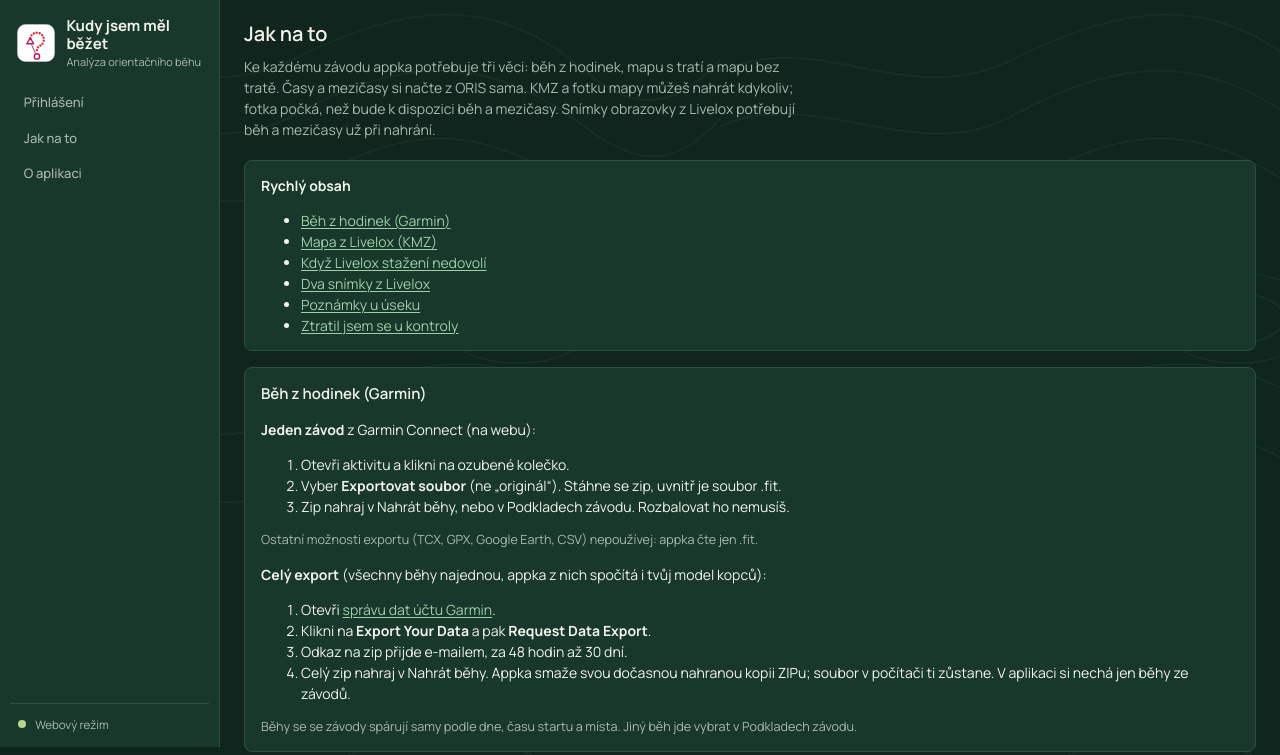
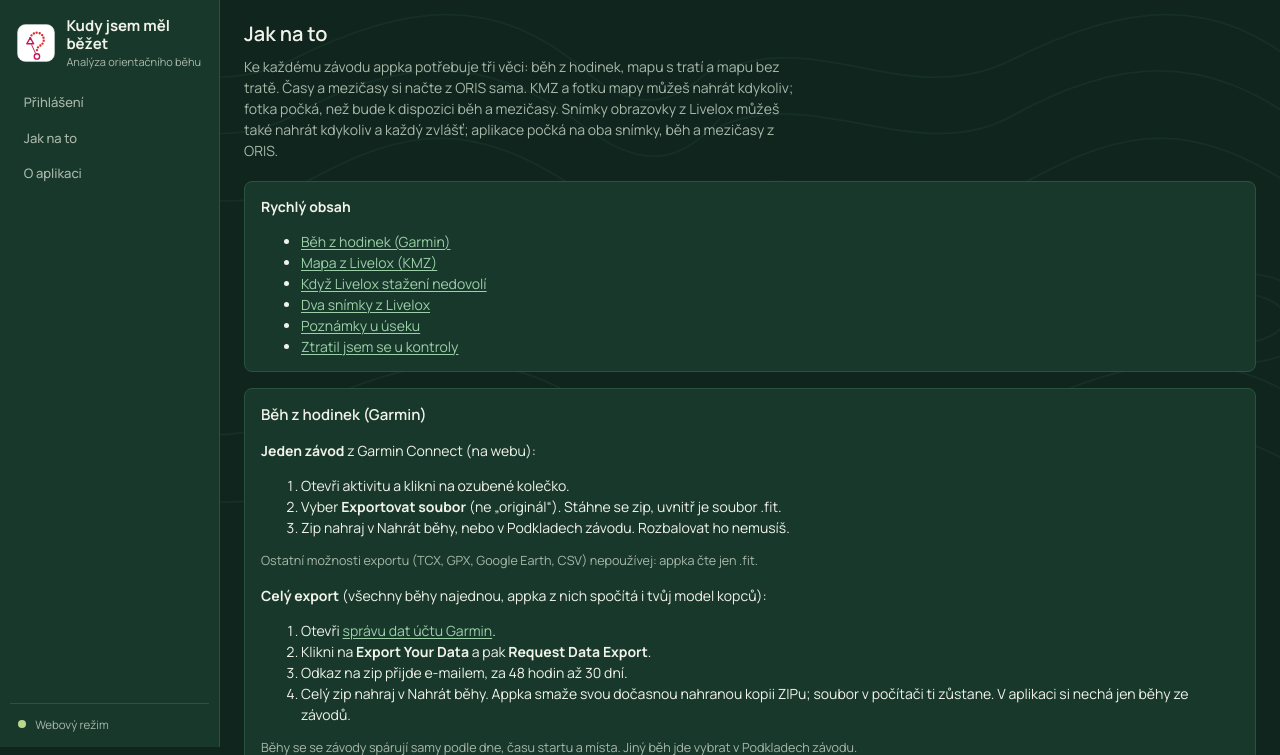
Before and after one commit to Polik9000/Kudy-jsem-mel-bezet, a Python web app: template webapp/templates/ob/help.html in a window 1280 px wide. Shown: the part 53-808 px from the top of the page. Run offline with Jinja, Linux system fonts and the light colour scheme; the template is opened without the code that fills it, so the values that code supplies are empty.

Commit message:
Explain that Livelox screenshots can be uploaded later

```diff
--- a/webapp/templates/ob/help.html
+++ b/webapp/templates/ob/help.html
@@ -4,7 +4,8 @@
 <h2 class="s-ikonou">{{ ikona('plan', 'ikona-nadpis') }}{{ _('Jak na to') }}</h2>
 <p class="evhead">{% trans %}Ke každému závodu appka potřebuje tři věci: běh z hodinek, mapu s tratí a mapu bez tratě.
   Časy a mezičasy si načte z ORIS sama. KMZ a fotku mapy můžeš nahrát kdykoliv; fotka počká, než bude k dispozici
-  běh a mezičasy. Snímky obrazovky z Livelox potřebují běh a mezičasy už při nahrání.{% endtrans %}</p>
+  běh a mezičasy. Snímky obrazovky z Livelox můžeš také nahrát kdykoliv a každý zvlášť; aplikace počká na oba snímky,
+  běh a mezičasy z ORIS.{% endtrans %}</p>
 <nav class="karta" aria-label="{{ _('Obsah nápovědy') }}">
   <b>{{ _('Rychlý obsah') }}</b>
   <ul class="ob-obsah">
```
